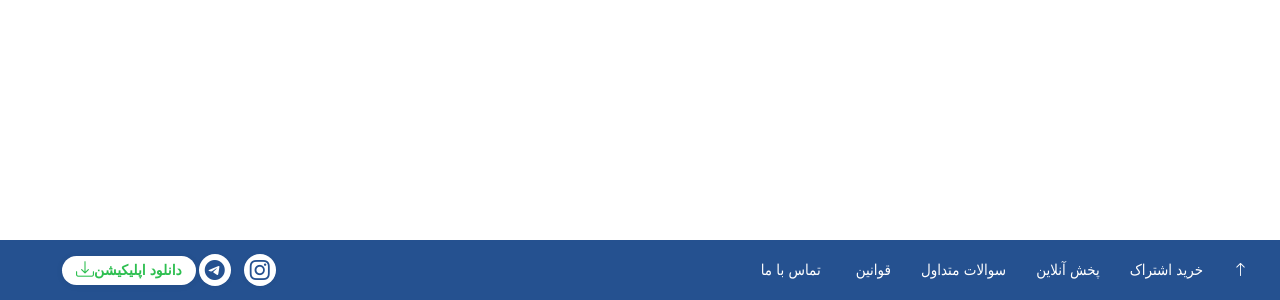
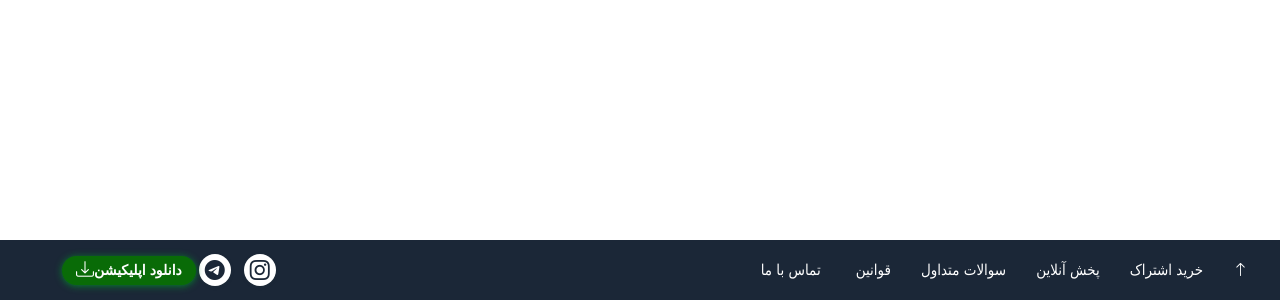
Before and after one commit to M-mahdi-1382/htmlfoterl, a plain HTML site: page index.html in a window 1280 px wide. Shown: the part 500-800 px from the top of the page. Drawn offline with nearby package versions, Linux system fonts and the light colour scheme.

Commit message:
Update style.css

```diff
--- a/style.css
+++ b/style.css
@@ -8,7 +8,7 @@ body {
   bottom: 0;
   right: 0;
   left: 0;
-  background: #255190;
+  background: #0b1829ee;
   min-height: 60px;
   display: flex;
   align-items: center;
@@ -37,16 +37,16 @@ body {
   margin-right: 5px;
 }
 .footer-download {
-  background: #fff;
+  background: #096b07;
   border-radius: 20px;
   padding: 4px 14px 4px 8px;
-  color: #2dbf50;
+  color: #fff;
   display: flex;
   align-items: center;
   font-size: 14px;
   font-weight: 700;
   margin-left: 30px;
-  box-shadow: 0 1px 7px rgba(0, 0, 0, 0.07);
+  box-shadow: 0 1px 7px #07812e;
   border: none;
   cursor: pointer;
 }
@@ -67,9 +67,9 @@ body {
   justify-content: center;
   border-radius: 50%;
   background: #fff;
-  color: #255190;
+  color: #0b1829ee;
   font-size: 20px;
-  box-shadow: 0 1px 5px rgba(0, 0, 0, 0.06);
+  box-shadow: 0 1px 5px rgba(1, 50, 7, 0.06);
   margin-left: 3px;
   transition: background 0.2s, color 0.2s;
   cursor: pointer;
```
